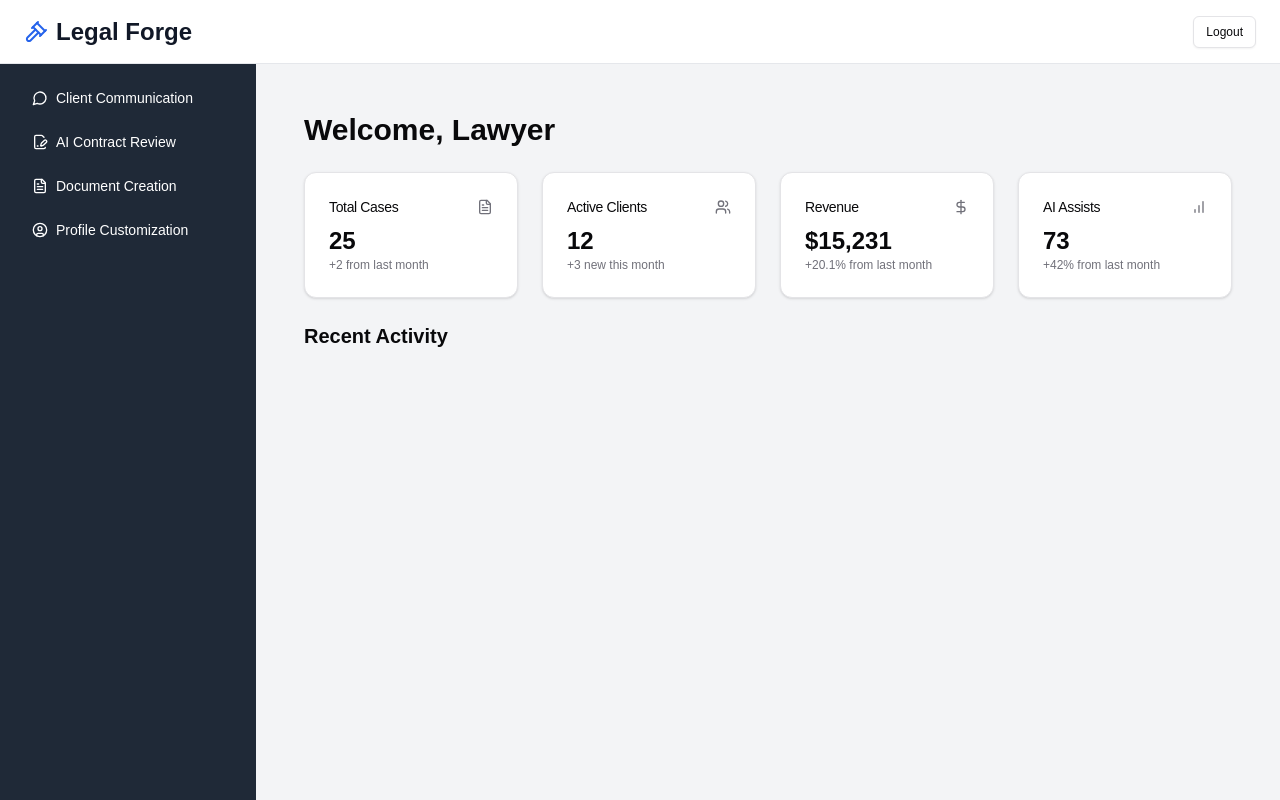
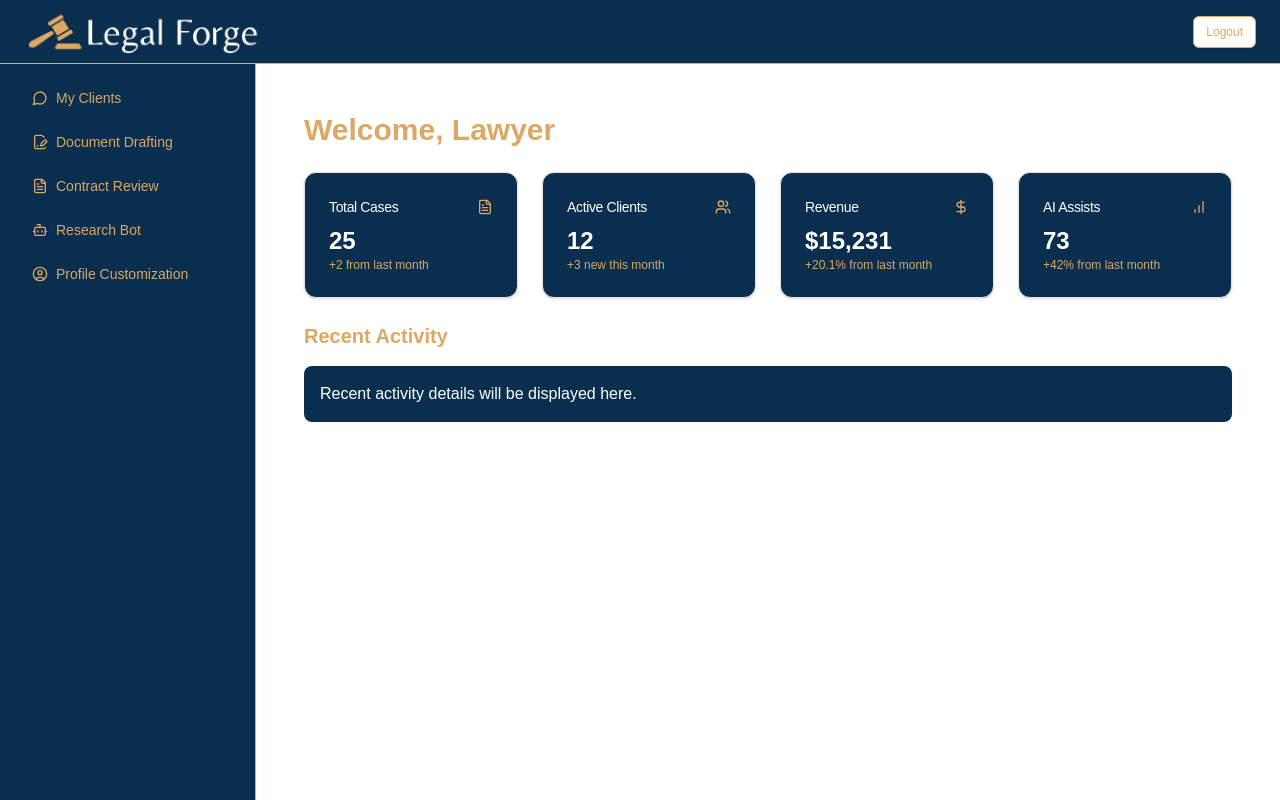
Before and after one commit to preetham-fernandes/Legal-Forge, a Next.js app in the folder frontend/: page /lawyer in a window 1280 px wide. Built offline with nearby package versions, Linux system fonts and the light colour scheme.

Commit message:
UI enhanced

```diff
--- a/frontend/src/app/lawyer/page.jsx
+++ b/frontend/src/app/lawyer/page.jsx
@@ -3,11 +3,13 @@
 import { useState } from "react"
 import { useRouter } from "next/navigation"
 import Link from "next/link"
+import Image from "next/image";
 import { Button } from "@/components/ui/button"
 import { Card, CardContent, CardHeader, CardTitle } from "@/components/ui/card"
 import { Input } from "@/components/ui/input"
 import { Textarea } from "@/components/ui/textarea"
-import CreateContract from "@/components/ui/create_contract";
+import CreateContract from "@/components/ui/create_contract"
+import Logo from "@/assets/logo.png";
 import {
   Gavel,
   FileText,
@@ -15,6 +17,7 @@ import {
   Users,
   DollarSign,
   BarChart,
+  Bot,
   Menu,
   X,
   BookOpen,
@@ -26,9 +29,10 @@ import {
 } from "lucide-react"
 
 const features = [
-  { name: "Client Communication", icon: MessageCircle },
-  { name: "AI Contract Review", icon: FileSignature },
-  { name: "Document Creation", icon: FileText },
+  { name: "My Clients", icon: MessageCircle },
+  { name: "Document Drafting", icon: FileSignature },
+  { name: "Contract Review", icon: FileText },
+  { name: "Research Bot", icon: Bot },
   { name: "Profile Customization", icon: UserCircle },
 ]
 
@@ -58,102 +62,109 @@ export default function LawyerDashboard() {
       case "Document Review":
         return (
           <div className="space-y-4">
-            <h2 className="text-2xl font-bold">Document Review Tool</h2>
-            <Input type="file" />
-            <Button>Analyze Document</Button>
+            <h2 className="text-2xl font-bold text-[#DBA865]">Document Review Tool</h2>
+            <Input type="file" className="bg-white text-[#0A2E4D]" />
+            <Button className="bg-[#DBA865] text-[#0A2E4D] hover:bg-[#c99b5a]">Analyze Document</Button>
             <div className="mt-4">
-              <h3 className="text-lg font-semibold">Analysis Results</h3>
-              <p>AI-highlighted areas of concern will appear here.</p>
+              <h3 className="text-lg font-semibold text-[#DBA865]">Analysis Results</h3>
+              <p className="text-[#000000]">AI-highlighted areas of concern will appear here.</p>
             </div>
           </div>
         )
-      case "Client Communication":
+      case "My Clients":
         return (
           <div className="space-y-4">
-            <h2 className="text-2xl font-bold">Client Communication Tools</h2>
+            <h2 className="text-2xl font-bold text-[#DBA865]">Client Communication Tools</h2>
             <div className="grid grid-cols-1 md:grid-cols-3 gap-4">
-              <Button>Start Chat</Button>
-              <Button>Video Conference</Button>
-              <Button>Send Message</Button>
+              <Button className="bg-[#DBA865] text-[#0A2E4D] hover:bg-[#c99b5a]">Start Chat</Button>
+              <Button className="bg-[#DBA865] text-[#0A2E4D] hover:bg-[#c99b5a]">Video Conference</Button>
+              <Button className="bg-[#DBA865] text-[#0A2E4D] hover:bg-[#c99b5a]">Send Message</Button>
             </div>
             <div className="mt-4">
-              <h3 className="text-lg font-semibold">Recent Communications</h3>
-              <p>List of recent client interactions will appear here.</p>
+              <h3 className="text-lg font-semibold text-[#DBA865]">Recent Communications</h3>
+              <p className="text-[#000000]">List of recent client interactions will appear here.</p>
             </div>
           </div>
-        );
-      case "Document Creation":
+        )
+      case "Document Drafting":
         if (selectedDocument === "contract") {
-          return <CreateContract />; // Render CreateContract component
+          return <CreateContract />
         }
         return (
           <div className="space-y-4">
-            <h2 className="text-2xl font-bold">Document Creation</h2>
+            <h2 className="text-2xl font-bold text-[#DBA865]">Document Drafting</h2>
             <div className="grid grid-cols-4 gap-4">
-              <Button onClick={() => setSelectedDocument("contract")}>Create Contract</Button>
+              <Button
+                onClick={() => setSelectedDocument("contract")}
+                className="bg-[#DBA865] text-[#0A2E4D] hover:bg-[#c99b5a]"
+              >
+                Create Contract
+              </Button>
             </div>
             {selectedFeature === "Create Contract" && <CreateContract />}
           </div>
-        );
+        )
       case "Profile Customization":
         return (
           <div className="space-y-4">
-            <h2 className="text-2xl font-bold">Profile Customization</h2>
-            <Input placeholder="Areas of specialization" />
-            <Input placeholder="Years of experience" />
-            <Textarea placeholder="Bio" />
-            <Button>Update Profile</Button>
+            <h2 className="text-2xl font-bold text-[#DBA865]">Profile Customization</h2>
+            <Input placeholder="Areas of specialization" className="bg-white text-[#0A2E4D]" />
+            <Input placeholder="Years of experience" className="bg-white text-[#0A2E4D]" />
+            <Textarea placeholder="Bio" className="bg-white text-[#0A2E4D]" />
+            <Button className="bg-[#DBA865] text-[#0A2E4D] hover:bg-[#c99b5a]">Update Profile</Button>
           </div>
         )
       default:
         return (
           <main className="flex-1 p-6">
-            <h1 className="text-3xl font-bold mb-6">Welcome, Lawyer</h1>
+            <h1 className="text-3xl font-bold mb-6 text-[#DBA865]">Welcome, Lawyer</h1>
             <div className="grid gap-6 md:grid-cols-2 lg:grid-cols-4">
-              <Card>
+              <Card className="bg-[#0A2E4D] text-white">
                 <CardHeader className="flex flex-row items-center justify-between space-y-0 pb-2">
                   <CardTitle className="text-sm font-medium">Total Cases</CardTitle>
-                  <FileText className="h-4 w-4 text-muted-foreground" />
+                  <FileText className="h-4 w-4 text-[#DBA865]" />
                 </CardHeader>
                 <CardContent>
                   <div className="text-2xl font-bold">25</div>
-                  <p className="text-xs text-muted-foreground">+2 from last month</p>
+                  <p className="text-xs text-[#DBA865]">+2 from last month</p>
                 </CardContent>
               </Card>
-              <Card>
+              <Card className="bg-[#0A2E4D] text-white">
                 <CardHeader className="flex flex-row items-center justify-between space-y-0 pb-2">
                   <CardTitle className="text-sm font-medium">Active Clients</CardTitle>
-                  <Users className="h-4 w-4 text-muted-foreground" />
+                  <Users className="h-4 w-4 text-[#DBA865]" />
                 </CardHeader>
                 <CardContent>
                   <div className="text-2xl font-bold">12</div>
-                  <p className="text-xs text-muted-foreground">+3 new this month</p>
+                  <p className="text-xs text-[#DBA865]">+3 new this month</p>
                 </CardContent>
               </Card>
-              <Card>
+              <Card className="bg-[#0A2E4D] text-white">
                 <CardHeader className="flex flex-row items-center justify-between space-y-0 pb-2">
                   <CardTitle className="text-sm font-medium">Revenue</CardTitle>
-                  <DollarSign className="h-4 w-4 text-muted-foreground" />
+                  <DollarSign className="h-4 w-4 text-[#DBA865]" />
                 </CardHeader>
                 <CardContent>
                   <div className="text-2xl font-bold">$15,231</div>
-                  <p className="text-xs text-muted-foreground">+20.1% from last month</p>
+                  <p className="text-xs text-[#DBA865]">+20.1% from last month</p>
                 </CardContent>
               </Card>
-              <Card>
+              <Card className="bg-[#0A2E4D] text-white">
                 <CardHeader className="flex flex-row items-center justify-between space-y-0 pb-2">
                   <CardTitle className="text-sm font-medium">AI Assists</CardTitle>
-                  <BarChart className="h-4 w-4 text-muted-foreground" />
+                  <BarChart className="h-4 w-4 text-[#DBA865]" />
                 </CardHeader>
                 <CardContent>
                   <div className="text-2xl font-bold">73</div>
-                  <p className="text-xs text-muted-foreground">+42% from last month</p>
+                  <p className="text-xs text-[#DBA865]">+42% from last month</p>
                 </CardContent>
               </Card>
             </div>
             <div className="mt-6">
-              <h2 className="text-xl font-semibold mb-4">Recent Activity</h2>
-              {/* Add a list or table of recent activities here */}
+              <h2 className="text-xl font-semibold mb-4 text-[#DBA865]">Recent Activity</h2>
+              <div className="bg-[#0A2E4D] text-white p-4 rounded-lg">
+                <p>Recent activity details will be displayed here.</p>
+              </div>
             </div>
           </main>
         )
@@ -161,33 +172,42 @@ export default function LawyerDashboard() {
   }
 
   return (
-    <div className="flex flex-col min-h-screen bg-gray-100">
-      <header className="px-4 lg:px-6 h-16 flex items-center border-b border-gray-200 bg-white">
-        <Button variant="ghost" size="icon" className="md:hidden" onClick={toggleNav}>
+    <div className="flex flex-col min-h-screen bg-[#0A2E4D]">
+      <header className="px-4 lg:px-6 h-16 flex items-center border-b border-[#DBA865] bg-[#0A2E4D]">
+        <Button variant="ghost" size="icon" className="md:hidden text-[#DBA865]" onClick={toggleNav}>
           {isNavOpen ? <X className="h-6 w-6" /> : <Menu className="h-6 w-6" />}
         </Button>
         <Link className="flex items-center justify-center" href="/">
-          <Gavel className="h-6 w-6 text-blue-600" />
-          <span className="ml-2 text-2xl font-bold text-gray-900">Legal Forge</span>
+          {/* Logo Image */}
+          <Image
+            src={Logo}
+            alt="Legal Forge Logo"
+            className="h-[6vh] w-[30vh]"
+          />
         </Link>
         <nav className="ml-auto flex gap-4 sm:gap-6">
-          <Button variant="outline" size="sm" onClick={handleLogout}>
+          <Button
+            variant="outline"
+            size="sm"
+            onClick={handleLogout}
+            className="border-[#DBA865] text-[#DBA865] hover:bg-[#DBA865] hover:text-[#0A2E4D]"
+          >
             Logout
           </Button>
         </nav>
       </header>
       <div className="flex flex-1 overflow-hidden">
         <aside
-          className={`bg-gray-800 text-white w-64 flex-shrink-0 overflow-y-auto transition-all duration-300 ease-in-out ${
+          className={`bg-[#0A2E4D] text-white w-64 flex-shrink-0 overflow-y-auto transition-all duration-300 ease-in-out ${
             isNavOpen ? "translate-x-0" : "-translate-x-full"
-          } md:translate-x-0`}
+          } md:translate-x-0 border-r border-[#DBA865]`}
         >
           <nav className="p-4 space-y-2">
             {features.map((feature) => (
               <Button
                 key={feature.name}
                 variant="ghost"
-                className="w-full justify-start text-white hover:bg-gray-700"
+                className="w-full justify-start text-[#DBA865] hover:bg-[#DBA865] hover:text-[#0A2E4D]"
                 onClick={() => selectFeature(feature.name)}
               >
                 <feature.icon className="mr-2 h-4 w-4" />
@@ -196,7 +216,7 @@ export default function LawyerDashboard() {
             ))}
           </nav>
         </aside>
-        <main className="flex-1 p-6 overflow-y-auto">
+        <main className="flex-1 p-6 overflow-y-auto bg-white">
           {renderFeatureContent()}
         </main>
       </div>
```
